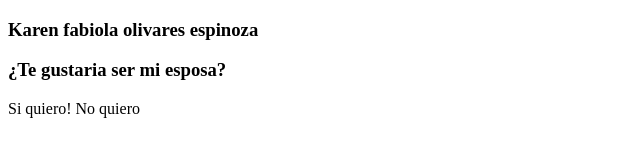
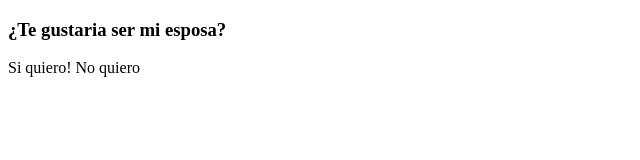
Before and after one commit to public1905/serMiEsposa-, a website: page index.html in a window 1280 px wide. Shown: the whole page, without its empty margins (0-640 px from the left). Drawn offline with Linux system fonts and the light colour scheme.

Commit message:
1 file modified

```diff
--- a/index.html
+++ b/index.html
@@ -8,7 +8,6 @@
 <body>
     <div class="container">
         <div class="element">
-        <h3>Karen fabiola olivares espinoza</h3>
         <h3>¿Te gustaria ser mi esposa?</h3>
         <span class="btn" id="acepto">Si quiero!</span>
         <span class="btn" id="siQuieres">No quiero</span>
```
